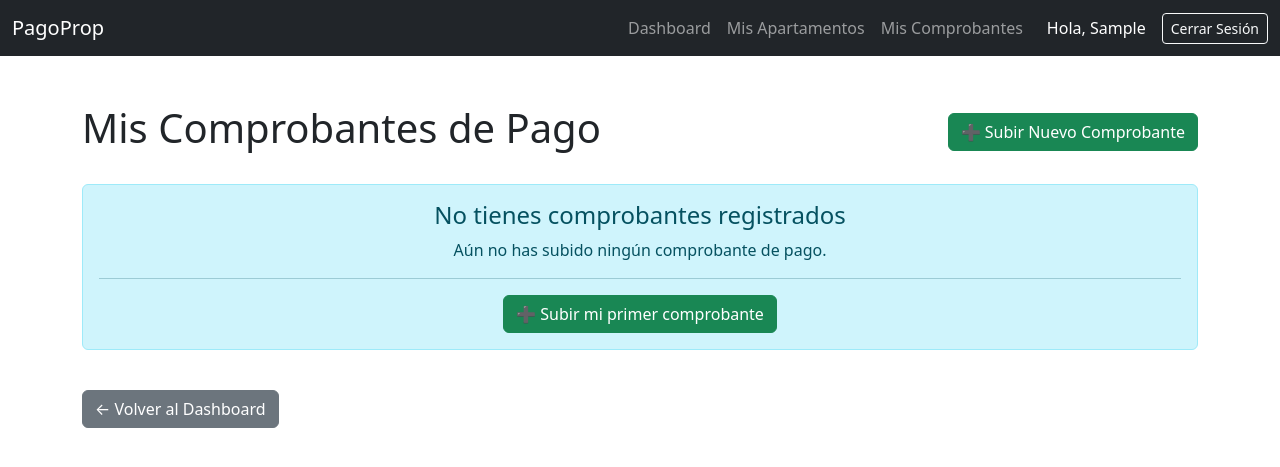
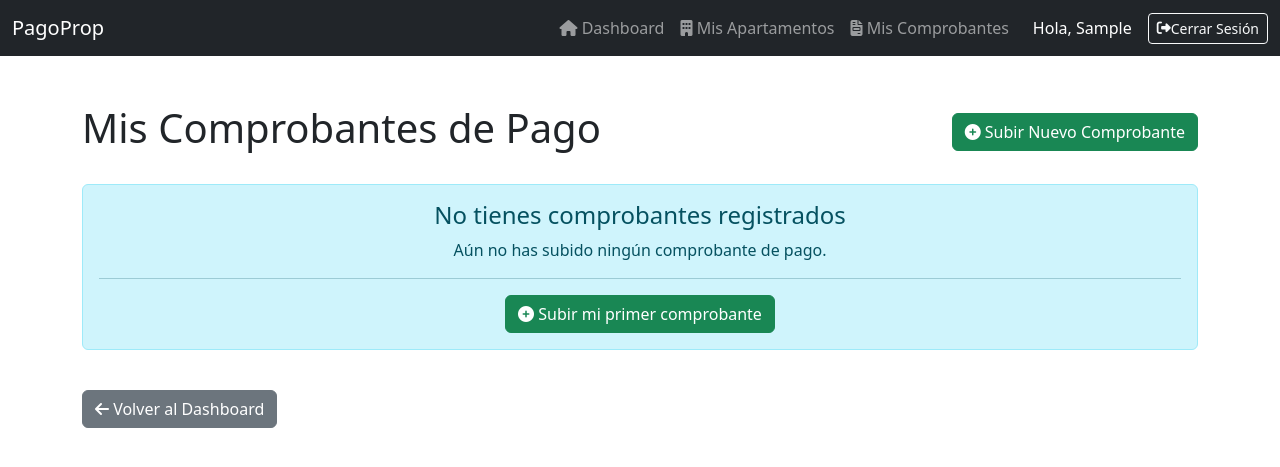
Before and after one commit to Alejandro-Jimenez-Daza/pagoprop-django, a Django app: page /mis-comprobantes/ in a window 1280 px wide. Shown: the top 467 px of the page. Run offline with Django 5.2, Linux system fonts and the light colour scheme; the visitor is signed in with stand-in values (Sample User, id 1); data that the repository does not hold is empty.

Commit message:
cambio de iconos ascii por iconos de font awesome con cdnjs publico

```diff
--- a/pagoprop/templates/pagoprop/dashboard.html
+++ b/pagoprop/templates/pagoprop/dashboard.html
@@ -26,6 +26,7 @@
     <div class="col-md-4 mb-4">
         <div class="card text-center shadow">
             <div class="card-body">
+                <i class="fas fa-building fa-3x text-primary mb-3"></i>
                 <h5 class="card-title">Mis Apartamentos</h5>
                 <p class="card-text display-4">{{ total_apartamentos }}</p>
                 <a href="{% url 'mis_apartamentos' %}" class="btn btn-primary">Ver más</a>
@@ -36,6 +37,7 @@
     <div class="col-md-4 mb-4">
         <div class="card text-center shadow">
             <div class="card-body">
+                <i class="fas fa-file-invoice-dollar fa-3x text-success mb-3"></i>
                 <h5 class="card-title">Comprobantes</h5>
                 <p class="card-text display-4">{{ total_comprobantes }}</p>
                 <a href="{% url 'mis_comprobantes' %}" class="btn btn-info">Ver todos</a>
@@ -47,6 +49,7 @@
     <div class="col-md-4 mb-4">
         <div class="card text-center shadow">
             <div class="card-body">
+                <i class="fas fa-comments fa-3x text-warning mb-3"></i>
                 <h5 class="card-title">PQRS</h5>
                 <p class="card-text display-4">0</p>
                 <a href="#" class="btn btn-warning">Crear PQRS</a>
--- a/pagoprop/templates/pagoprop/herencia.html
+++ b/pagoprop/templates/pagoprop/herencia.html
@@ -6,7 +6,11 @@
     <meta charset="UTF-8">
     <meta name="viewport" content="width=device-width, initial-scale=1.0">
     <title>{% block title %}PagoProp{% endblock %}</title>
+    <!-- bootstrap -->
     <link href="https://cdn.jsdelivr.net/npm/bootstrap@5.3.0/dist/css/bootstrap.min.css" rel="stylesheet">
+    <!-- Font Awesome 6 -->
+    <link rel="stylesheet" href="https://cdnjs.cloudflare.com/ajax/libs/font-awesome/6.4.0/css/all.min.css">
+
 </head>
 
 <body>
@@ -22,13 +26,13 @@
                 <!-- ✅ Agregamos d-flex align-items-center al ul para nivelar todo -->
                 <ul class="navbar-nav ms-auto d-flex align-items-center">
                     <li class="nav-item">
-                        <a class="nav-link" href="{% url 'dashboard' %}">Dashboard</a>
+                        <a class="nav-link" href="{% url 'dashboard' %}"><i class="fas fa-home"></i> Dashboard</a>
                     </li>
                     <li class="nav-item">
-                        <a class="nav-link" href="{% url 'mis_apartamentos' %}">Mis Apartamentos</a>
+                        <a class="nav-link" href="{% url 'mis_apartamentos' %}"><i class="fas fa-building"></i> Mis Apartamentos</a>
                     </li>
                     <li class="nav-item">
-                        <a class="nav-link" href="{% url 'mis_comprobantes' %}">Mis Comprobantes</a>
+                        <a class="nav-link" href="{% url 'mis_comprobantes' %}"><i class="fas fa-file-invoice"></i> Mis Comprobantes</a>
                     </li>
 
                     <!-- Texto de saludo -->
@@ -41,7 +45,7 @@
                     <!-- Botón de cerrar sesión (nivelado automáticamente) -->
                     <li class="nav-item ms-3">
                         <a class="btn btn-outline-light btn-sm d-flex align-items-center" href="{% url 'logout' %}">
-                            Cerrar Sesión
+                            <i class="fas fa-sign-out-alt"></i> Cerrar Sesión
                         </a>
                     </li>
                 </ul>
--- a/pagoprop/templates/pagoprop/mis_comprobantes.html
+++ b/pagoprop/templates/pagoprop/mis_comprobantes.html
@@ -13,7 +13,7 @@
         <div class="d-flex justify-content-between align-items-center mb-4">
             <h1>Mis Comprobantes de Pago</h1>
             <a href="{% url 'subir_comprobante' %}" class="btn btn-success">
-                ➕ Subir Nuevo Comprobante
+                 <i class="fas fa-plus-circle"></i> Subir Nuevo Comprobante
             </a>
         </div>
     </div>
@@ -59,7 +59,7 @@
                         <td>
                             {% if comprobante.archivo %}
                             <a href="{{ comprobante.archivo.url }}" target="_blank" class="btn btn-sm btn-info">
-                                📄 Ver Archivo
+                                <i class="fa-regular fa-file-lines"></i> Ver Archivo
                             </a>
                             {% else %}
                             <span class="text-muted">Sin archivo</span>
@@ -67,13 +67,15 @@
                         </td>
                         <td>
                             <a href="{% url 'editar_comprobante' comprobante.comprobanteID %}"
-                            class="btn btn-sm btn-warning"
-                            title="Editar">
-                                ✏️
+                                class="btn btn-sm btn-warning"
+                                title="Editar">
+                                    <i class="fa-regular fa-pen-to-square"></i>
                             </a>
-                            <a href="#" class="btn btn-sm btn-danger" title="Eliminar" data-bs-toggle="modal"
-                                data-bs-target="#modalEliminar{{ comprobante.comprobanteID }}">
-                                🗑️
+
+                            <a href="#" class="btn btn-sm btn-danger" title="Eliminar"
+                            data-bs-toggle="modal"
+                            data-bs-target="#modalEliminar{{ comprobante.comprobanteID }}">
+                                <i class="fa-regular fa-trash-can"></i>
                             </a>
 
                             <!-- Modal de confirmación -->
@@ -119,7 +121,7 @@
             <p>Aún no has subido ningún comprobante de pago.</p>
             <hr>
             <a href="{% url 'subir_comprobante' %}" class="btn btn-success">
-                ➕ Subir mi primer comprobante
+                  <i class="fas fa-plus-circle"></i> Subir mi primer comprobante
             </a>
         </div>
     </div>
@@ -215,7 +217,7 @@
 <div class="row mt-4">
     <div class="col-12">
         <a href="{% url 'dashboard' %}" class="btn btn-secondary">
-            ← Volver al Dashboard
+            <i class="fas fa-arrow-left"></i> Volver al Dashboard
         </a>
     </div>
 </div>
```
Also changed, not shown: pagoprop/templates/pagoprop/editar_comprobante.html (+8 -8 lines), pagoprop/templates/pagoprop/mis_apartamentos.html (+8 -4 lines), pagoprop/templates/pagoprop/subir_comprobante.html (+4 -4 lines).
